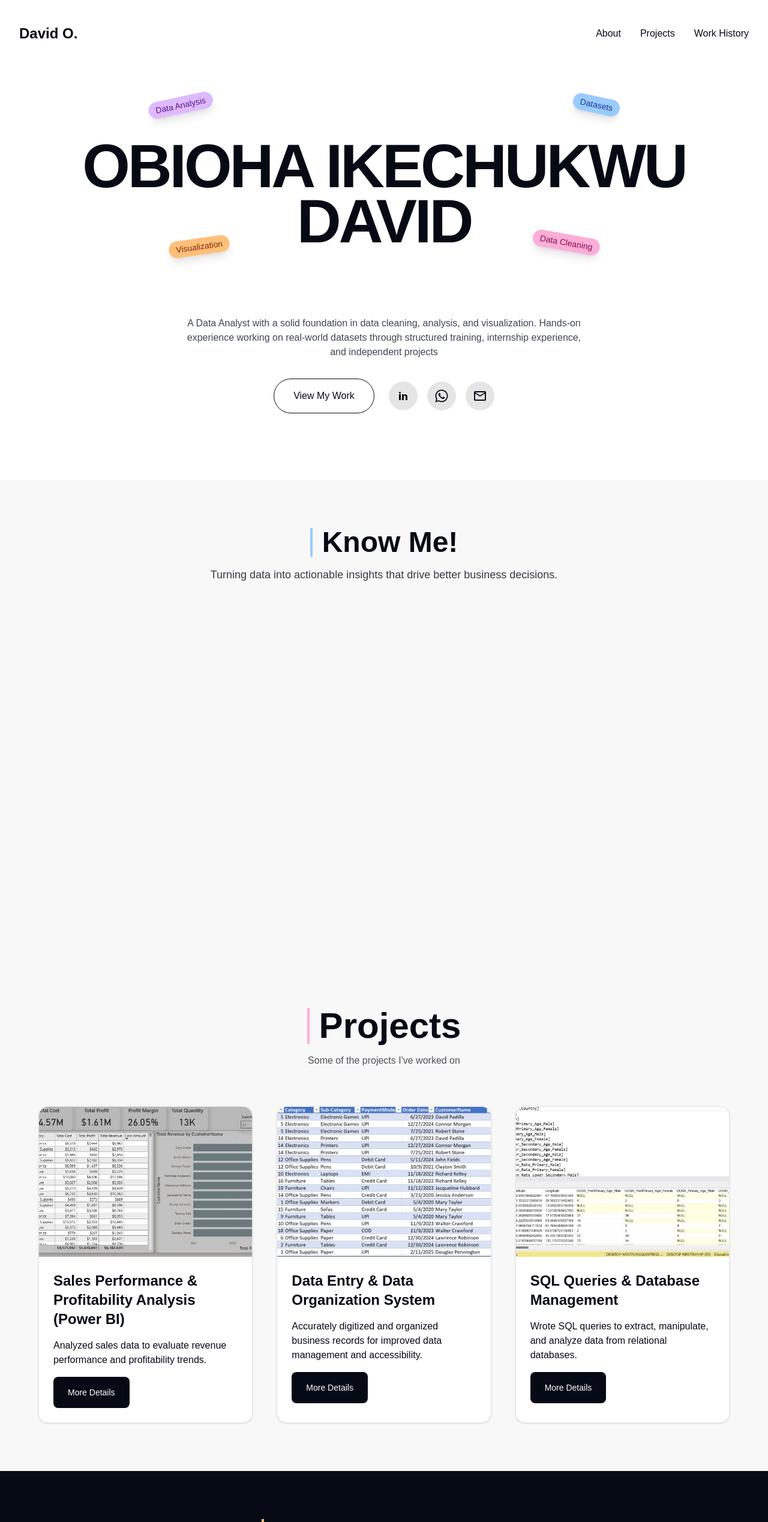
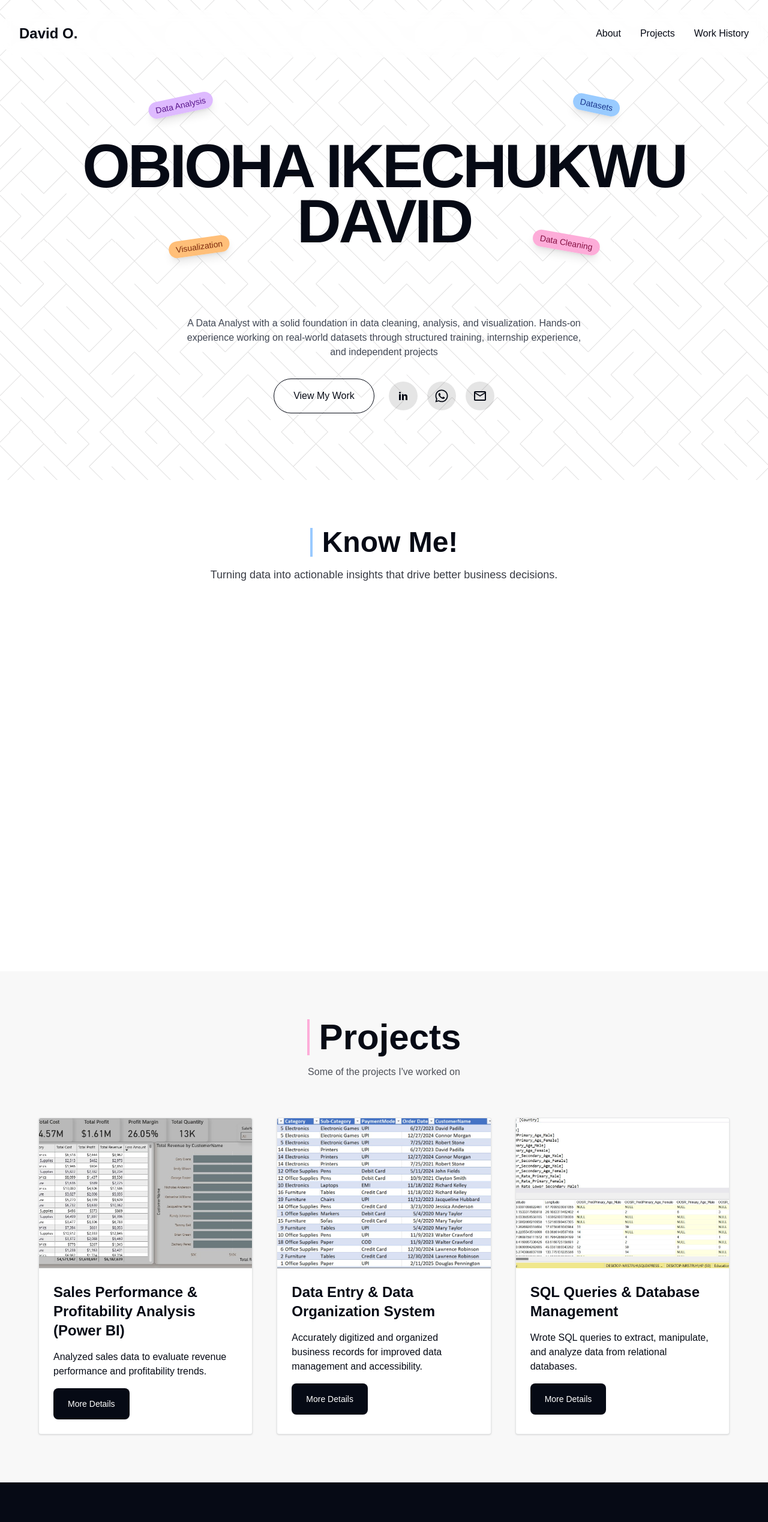
Before and after one commit to Kijedev/david-obioha, a Next.js app: page /Homepage in a window 1280 px wide. Shown: the top 2537 px of the page at 60% size. Built offline with nearby package versions, Linux system fonts and the light colour scheme.

Commit message:
corrections

```diff
--- a/app/Components/Navbar/page.tsx
+++ b/app/Components/Navbar/page.tsx
@@ -45,7 +45,7 @@ export default function Page() {
                 className={`
           flex justify-between items-center
           text-white relative z-50
-          backdrop-blur-md
+          backdrop-blur-sm
           transition-all duration-500 ease-in-out
           mx-4 md:mx-6 lg:mx-auto
 
--- a/app/Experience/page.tsx
+++ b/app/Experience/page.tsx
@@ -47,7 +47,7 @@ export default function Page() {
         {
             degree: "B.Sc Education",
             institution:
-                "Educational Foundation, Nnamdi Azikiwe University, Awka",
+                "Nnamdi Azikiwe University, Awka",
         },
     ];
 
--- a/app/Homepage/page.tsx
+++ b/app/Homepage/page.tsx
@@ -19,15 +19,19 @@ import { motion } from "framer-motion";
 
 export default function page() {
     return (
-        <main className="bg-white">
+        <main className="relative bg-white overflow-hidden">
+            {/* Background Image Layer */}
+            <div
+                className="absolute inset-0 opacity-15 pointer-events-none"
+                style={{ backgroundImage: "url('/Image/lines.svg')" }}
+            />
+
+            <div className="relative z-10">
                 <Navbar />
 
-            <header className="lg:h-screen h-[100vh] flex flex-col justify-center px-4 sm:px-6 md:px-10 lg:px-20 pt-10 text-white overflow-hidden">
+                <header className="lg:h-screen h-[100vh] flex flex-col justify-center px-4 sm:px-6 md:px-10 lg:px-20 pt-10 overflow-hidden">
 
                     <div className="relative w-full max-w-[1400px] mx-auto px-4 py-20 flex justify-center items-center">
-
-                    {/* Floating Tags */}
-
                         {[
                             { text: "Data Analysis", className: "left-[5%] top-[10%] sm:left-[10%] sm:top-[8%] md:left-[15%] md:top-[5%] rotate-[-12deg] bg-purple-300/90 text-purple-900" },
                             { text: "Datasets", className: "right-[5%] top-[5%] sm:right-[10%] md:right-[15%] rotate-[12deg] bg-blue-300/90 text-blue-900" },
@@ -56,8 +60,6 @@ export default function page() {
                             </motion.span>
                         ))}
 
-                    {/* Main Heading */}
-
                         <motion.h1
                             initial={{ opacity: 0, y: 60 }}
                             animate={{ opacity: 1, y: 0 }}
@@ -68,7 +70,6 @@ export default function page() {
                         </motion.h1>
                     </div>
 
-                {/* Sub Text */}
                     <motion.p
                         initial={{ opacity: 0, y: 40 }}
                         animate={{ opacity: 1, y: 0 }}
@@ -78,7 +79,6 @@ export default function page() {
                         A Data Analyst with a solid foundation in data cleaning, analysis, and visualization. Hands-on experience working on real-world datasets through structured training, internship experience, and independent projects
                     </motion.p>
 
-                {/* Buttons & Icons */}
                     <motion.div
                         initial={{ opacity: 0, y: 40 }}
                         animate={{ opacity: 1, y: 0 }}
@@ -89,7 +89,6 @@ export default function page() {
                             View My Work
                         </Link>
 
-                    <div className="flex gap-4 text-xl sm:text-2xl">
                         <div className="flex gap-4 text-xl sm:text-2xl">
                             <Link href="https://www.linkedin.com/in/obioha-david-878743235" target="_blank">
                                 <span className="h-12 w-12 text-2xl text-[#060A15] p-1 rounded-full bg-black/10 flex items-center justify-center hover:bg-black/20 transition">
@@ -109,20 +108,16 @@ export default function page() {
                                 </span>
                             </Link>
                         </div>
-                    </div>
                     </motion.div>
                 </header>
 
-
-            {/* <About /> */}
                 <AutoSplit />
                 <Projects />
                 <Skills />
                 <Experience />
-            {/* <Morphing /> */}
-            {/* <GSAP />
-            <HorizontalScrolling /> */}
                 <Footer />
+            </div>
         </main>
+
     );
 }
--- a/app/Projects/page.tsx
+++ b/app/Projects/page.tsx
@@ -96,7 +96,7 @@ Impact & Results
     },
 
     {
-      image: "/Image/sql.jpeg", // replace with your SQL project image
+      image: "/Image/sql.jpeg",
       title: "SQL Queries & Database Management",
       shortDescription:
         "Wrote SQL queries to extract, manipulate, and analyze data from relational databases.",
@@ -176,7 +176,7 @@ Impact & Results
             }}
             transition={{ duration: 0.7, ease: "easeOut" }}
             whileHover={{ y: -8 }}
-            className="bg-white border border-[#060A15]/10 rounded-2xl overflow-hidden shadow-sm"
+            className="bg-white border border-[#060A15]/10 rounded-sm overflow-hidden shadow-sm"
           >
             <Image
               src={project.image}
--- a/app/Section/Footer/page.tsx
+++ b/app/Section/Footer/page.tsx
@@ -12,7 +12,20 @@ export default function page() {
             <main className="flex justify-between lg:flex-row flex-col gap-10 px-4 sm:px-6 md:px-10 lg:px-20">
                 <div className="flex flex-col gap-2">
                     <h1 className="text-white text-3xl font-bold">David O.</h1>
-                    <p className="text-white/50 text-lg">Data Analyst</p>
+                    <p className="text-white/50 text-md max-w-sm">A Data Analyst with a solid foundation in data cleaning, analysis, and visualization.</p>
+                    <div className="flex gap-4 text-xl sm:text-2xl mt-8">
+                        <Link href="https://www.linkedin.com/in/obioha-david-878743235" target="_blank">
+                            <span className="h-12 w-12 text-2xl text-white p-1 rounded-full bg-white/10 flex items-center justify-center hover:bg-white/20 transition">
+                                <TiSocialLinkedin />
+                            </span>
+                        </Link>
+
+                        <a href="https://wa.me/2347054075547" target="_blank">
+                            <span className="h-12 w-12 text-2xl text-white p-1 rounded-full bg-white/10 flex items-center justify-center hover:bg-white/20 transition">
+                                <FaWhatsapp />
+                            </span>
+                        </a>
+                    </div>
                 </div>
 
                 <div>
@@ -31,19 +44,7 @@ export default function page() {
                             <div className="text-white/50">+234 705 407 5547</div>
                         </div>
                     </div>
-                    <div className="flex gap-4 text-xl sm:text-2xl mt-8">
-                        <Link href="https://www.linkedin.com/in/obioha-david-878743235" target="_blank">
-                            <span className="h-12 w-12 text-2xl text-white p-1 rounded-full bg-white/10 flex items-center justify-center hover:bg-white/20 transition">
-                                <TiSocialLinkedin />
-                            </span>
-                        </Link>
 
-                        <a href="https://wa.me/2347054075547" target="_blank">
-                            <span className="h-12 w-12 text-2xl text-white p-1 rounded-full bg-white/10 flex items-center justify-center hover:bg-white/20 transition">
-                                <FaWhatsapp />
-                            </span>
-                        </a>
-                    </div>
                 </div>
             </main>
 
--- a/app/Section/GSAPS/AutoSplit/page.tsx
+++ b/app/Section/GSAPS/AutoSplit/page.tsx
@@ -51,12 +51,11 @@ export default function AboutSection() {
         `I have also worked on validating data between SQL queries and Power BI reports, identifying discrepancies, and improving data accuracy
     through proper modeling and measure design. These experiences strengthened my analytical thinking, attention to detail, and problem-solving skills.`,
         `Beyond technical expertise, I value discipline, continuous learning, and clear communication. I enjoy collaborating with teams,
-    asking the right questions, and using data to create measurable impact.`,
-        `I am actively growing my experience and open to opportunities where I can contribute, learn, and deliver value through data.`,
+    asking the right questions, and using data to create measurable impact. I am actively growing my experience and open to opportunities where I can contribute, learn, and deliver value through data.`,
     ];
 
     return (
-        <main id="about" className="min-h-screen bg-[#F8F8F8] text-[#060A15] px-6 md:px-20 py-20 flex flex-col gap-12">
+        <main id="about" className="min-h-screen bg-[#FFFFFF] text-[#060A15] px-6 md:px-20 py-20 flex flex-col gap-12">
             <div className="text-center">
                 <h1 className="text-5xl font-bold mb-4 text-[#060A15] inline-block pl-4 border-l-4 border-[#99CAFF]">Know Me!</h1>
                 <p className="text-[#060A15]/80 text-lg">
@@ -67,7 +66,7 @@ export default function AboutSection() {
             <div className="space-y-8 max-w-7xl mx-auto">
                 {paragraphs.map((text, i) => (
                     <div key={i} className="split-container">
-                        <p className="split text-[#060A15]/80 text-base md:text-lg leading-relaxed text-center">
+                        <p className="split text-[#060A15] text-base md:text-xl leading-relaxed text-center">
                             {text}
                         </p>
                     </div>
```
Also changed, not shown: public/Image/lines.svg (added). Lines whose indentation alone changed are shown as unchanged.
